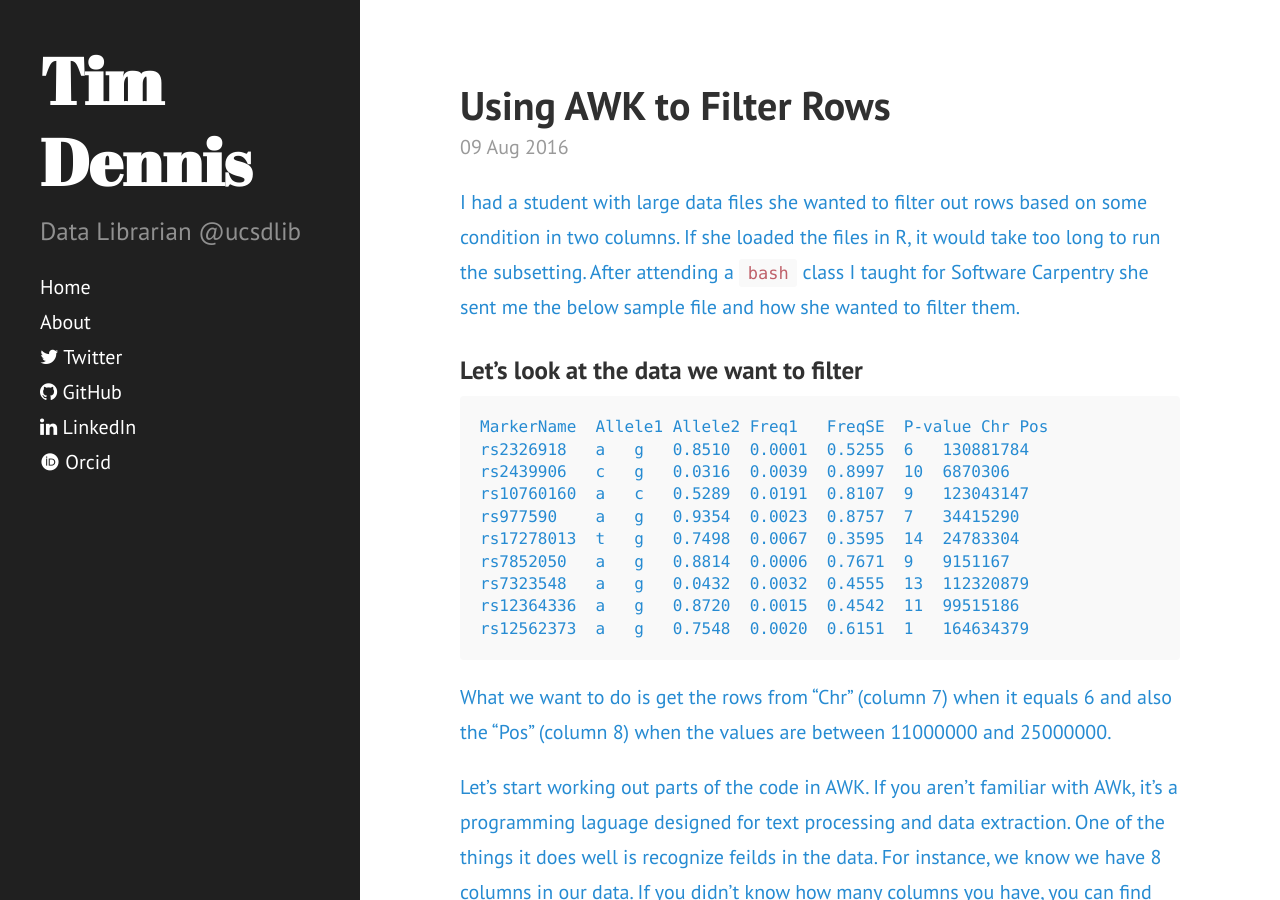
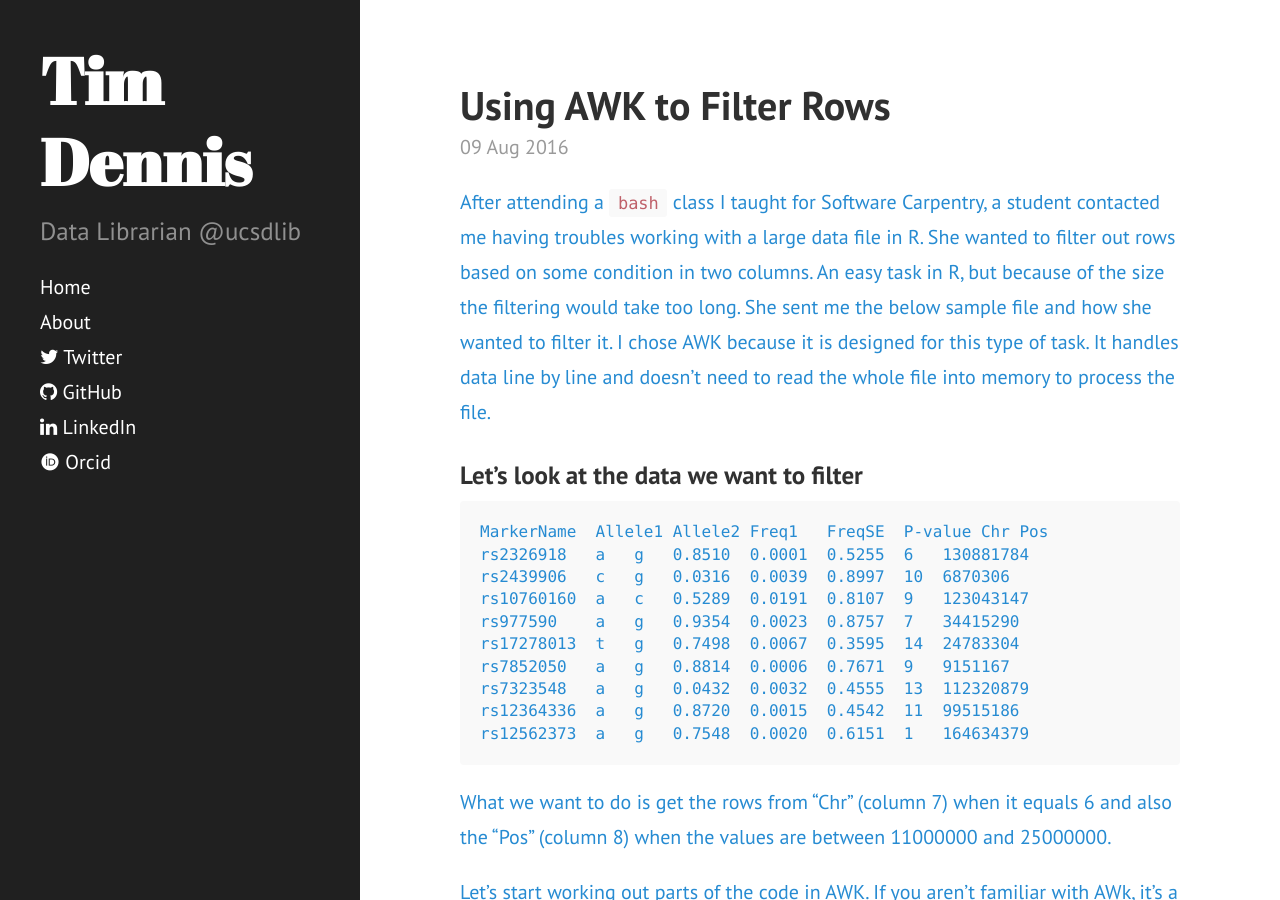
Before and after one commit to jt14den/jt14den.github.io, a Jekyll site: the page built from _posts/2016-08-09-using-awk-filter-rows.md, in a window 1280 px wide and 900 px high. Built offline with Jekyll 4.4.1, drawn with Linux system fonts in a browser that asks for light colours; nearby versions of some CDN libraries; some web fonts are replaced.

Commit message:
editing awk entry

```diff
--- a/_posts/2016-08-09-using-awk-filter-rows.md
+++ b/_posts/2016-08-09-using-awk-filter-rows.md
@@ -5,7 +5,7 @@
 excerpt_separator: <!--more-->
 ---
 
-I had a student with large data files she wanted to filter out rows based on some condition in two columns. If she loaded the files in R, it would take too long to run the subsetting. After attending a `bash` class I taught for Software Carpentry she sent me the below sample file and how she wanted to filter them.
+After attending a `bash` class I taught for Software Carpentry, a student contacted me having troubles working with a large data file in R. She wanted to filter out rows based on some condition in two columns. An easy task in R, but because of the size the filtering would take too long.  She sent me the below sample file and how she wanted to filter it. I chose AWK because it is designed for this type of task. It handles data line by line and doesn't need to read the whole file into memory to process the file.
 <!--more-->
 
 ### Let's look at the data we want to filter
```
